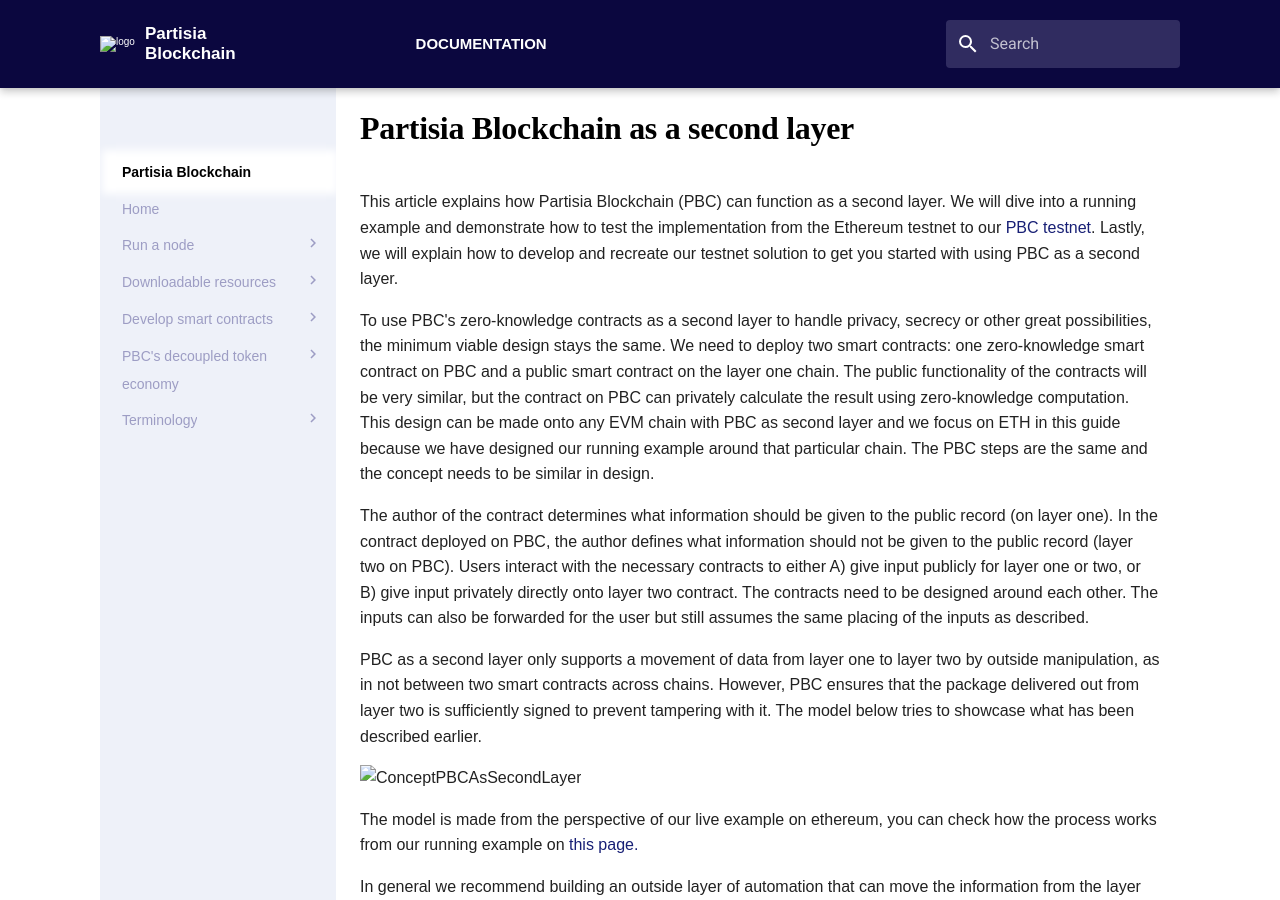
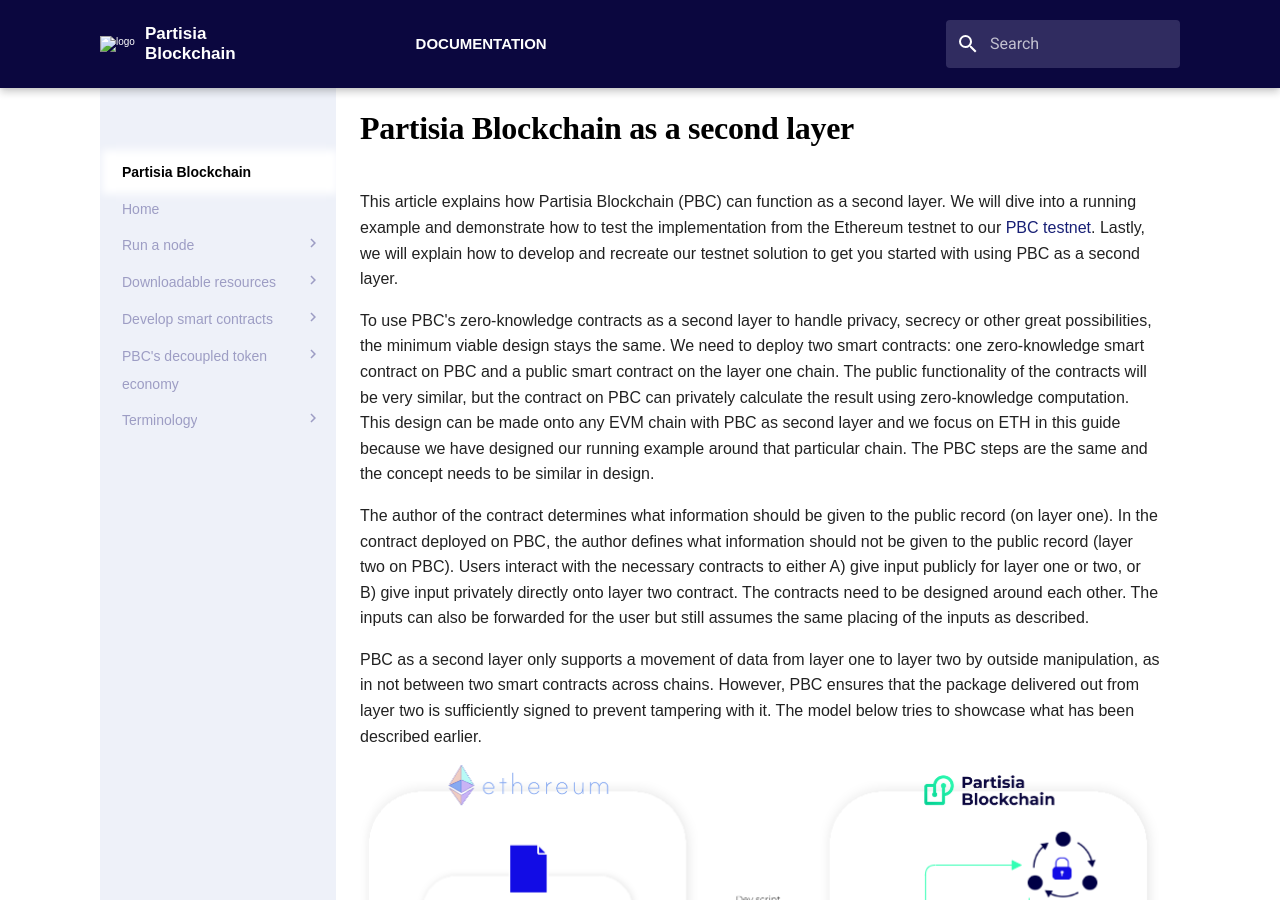
Before and after one commit to 0xSero/partisia-docs, an MkDocs documentation site: the page built from docs/PBC-as-a-second-layer/pbc-as-second-layer.md, in a window 1280 px wide and 900 px high. Built offline with MkDocs 1.6.1 and Material for MkDocs 9.7.7, drawn with Linux system fonts in a browser that asks for light colours; some web fonts are replaced; a script that is not in the unit is left out; some of the changed text lies outside the part shown.

Commit message:
Updating with concept model and removing reference to other page that is not on this branch

```diff
--- a/docs/PBC-as-a-second-layer/pbc-as-second-layer.md
+++ b/docs/PBC-as-a-second-layer/pbc-as-second-layer.md
@@ -8,7 +8,7 @@
 This article explains how Partisia Blockchain (PBC) can function as a second layer. We will dive into a running example and demonstrate how to test the implementation from the Ethereum testnet to our [PBC testnet](../testnet.md). Lastly, we will explain how to develop and recreate our testnet solution to get you started with using PBC as a second layer.
 
 To use PBC's zero-knowledge contracts as a second layer to handle privacy, secrecy or other great possibilities, the minimum viable design stays the same.
-We need to deploy two smart contracts: one zero-knowledge smart contract on PBC and a public smart contract on the layer one chain. The public functionality of the contracts will be very similar, but the contract on PBC can privately calculate the result using zero-knowledge computation. <todo>This design can be made onto any EVM chain with PBC as second layer and we focus on ETH in this guide because we have designed our running example around that particular chain. The PBC steps are the same and the concept needs to be similar in design.
+We need to deploy two smart contracts: one zero-knowledge smart contract on PBC and a public smart contract on the layer one chain. The public functionality of the contracts will be very similar, but the contract on PBC can privately calculate the result using zero-knowledge computation. This design can be made onto any EVM chain with PBC as second layer and we focus on ETH in this guide because we have designed our running example around that particular chain. The PBC steps are the same and the concept needs to be similar in design.
 
 The author of the contract determines what information should be given to the public record (on layer one). In the contract deployed on PBC, the author defines what information should not be given to the public record (layer two on PBC). Users interact with the necessary contracts to either A) give input publicly for layer one or two, or B) give input privately directly onto layer two contract. The contracts need to be designed around each other. The inputs can also be forwarded for the user but still assumes the same placing of the inputs as described.
 
@@ -16,9 +16,7 @@
 
 ![ConceptPBCAsSecondLayer](../assets/ConceptModels/ConceptPBCAsSecondLayer.png)
 
-The model is made from the perspective of our live example on ethereum, you can check how the process works from our running example on [this page.](pbc-as-a-second-layer-live-example-ethereum.md)
-
-In general we recommend building an outside layer of automation that can move the information from the layer one blockchain to PBC and vice versa.
+The model is to showcase how it could be created from the perpective of Ethereum.
 
 ## How do we handle the information and make sure the middle man is not cheating the users of the smart contracts?
 
```
Also changed, not shown: docs/assets/ConceptModels/ConceptPBCAsSecondLayer.png (added).
